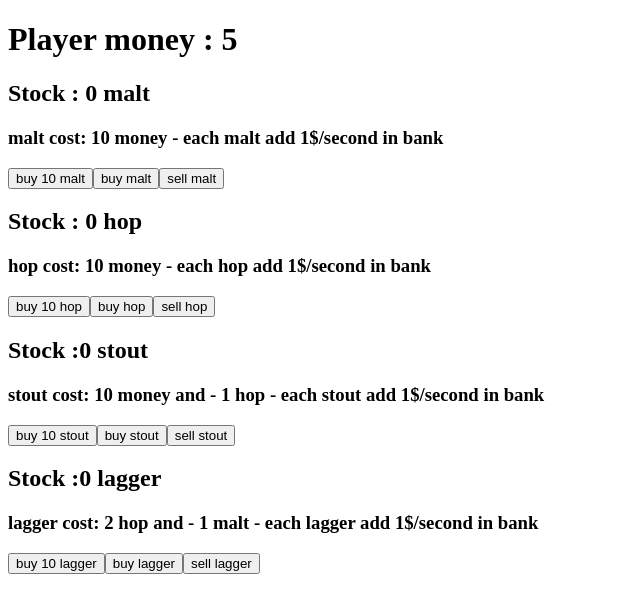
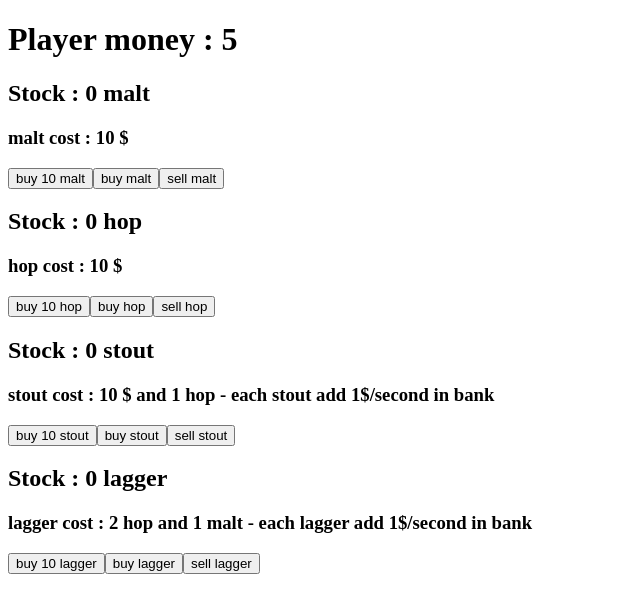
Before and after one commit to emmanuel-franc/beerclick, an Angular app: page / in a window 1280 px wide. Shown: the top 612 px of the page, without its empty margins (0-640 px from the left). Built offline with nearby package versions, Linux system fonts and the light colour scheme.

Commit message:
changed name of keys

```diff
--- a/src/app/app.component.html
+++ b/src/app/app.component.html
@@ -5,6 +5,6 @@
 </div>
 
 <div *ngFor="let beer of player.ressources.beers">
-  <h2>Stock :{{beer.qty}} {{beer.name }}</h2>
+  <h2>Stock : {{beer.qty}} {{beer.name }}</h2>
   <app-item [item]="beer"></app-item>
 </div>
--- a/src/app/app.component.ts
+++ b/src/app/app.component.ts
@@ -1,5 +1,5 @@
 import { Component } from '@angular/core';
-import { Beer, Consumable, Cost, Player } from "./models"
+import { Beer, Consumable, Price, Player } from "./models"
 
 @Component({
   selector: 'app-root',
@@ -9,33 +9,38 @@ import { Beer, Consumable, Cost, Player } from "./models"
 export class AppComponent {
 
   money: Consumable = {
-    name: 'money',
+    name: '$',
+    type: 'bank',
     qty: 0
   };
 
   hop: Consumable = {
     name: 'hop',
+    type: 'cereal',
     qty: 0,
-    cost: [new Cost(10, this.money)]
+    price: [new Price(10, this.money)]
   };
 
   malt: Consumable = {
     name: 'malt',
+    type: 'cereal',
     qty: 0,
-    cost: [new Cost(10, this.money)]
+    price: [new Price(10, this.money)]
   };
 
   stout: Beer = {
     name: 'stout',
+    type: 'beer',
     qty: 0,
-    cost: [new Cost(10, this.money), new Cost(1, this.hop)],
+    price: [new Price(10, this.money), new Price(1, this.hop)],
     ratio: 1.5
   };
 
   lagger: Beer = {
     name: 'lagger',
+    type: 'beer',
     qty: 0,
-    cost: [new Cost(2, this.hop), new Cost(1, this.malt)],
+    price: [new Price(2, this.hop), new Price(1, this.malt)],
     ratio: 1.2
   };
 
--- a/src/app/components/item/item.component.html
+++ b/src/app/components/item/item.component.html
@@ -1,5 +1,11 @@
-<h3>{{item.name}} cost:
-  <span *ngFor="let c of item.cost; let last = last;">{{c.qty}} {{c.type.name}} <span *ngIf="!last">and - </span></span> - each {{item.name}} add 1$/second in bank <!-- TODOAdd Income-->
+<h3>{{item.name}} cost :
+  <span *ngFor="let c of item.price; let last = last;">{{c.qty}} {{c.type.name}}
+    <span *ngIf="!last">and </span>
+  </span>
+
+  <span *ngIf="item.type != 'cereal'">
+  - each {{item.name}} add 1$/second in bank <!-- TODOAdd Income-->
+  </span>
 </h3>
 <button type="button" (click)="buy(item, 10)">buy 10 {{item.name}}</button>
 <button type="button" (click)="buy(item)">buy {{item.name}}</button>
--- a/src/app/components/item/item.component.ts
+++ b/src/app/components/item/item.component.ts
@@ -2,7 +2,7 @@ import { Component, Input } from '@angular/core';
 
 import { Consumable,
   Beer,
-  Cost,
+  Price,
   Player } from '../../models';
 
 @Component({
@@ -21,8 +21,8 @@ export class ItemComponent {
   isBuyable(item, multiplicator: number = 1): boolean {
     let buyable = true; // Item is true by default because ALL cost must be buyable
 
-    item.forEach((cost)=> {
-      if((cost.qty * multiplicator) > cost.type.qty) {
+    item.forEach((price)=> {
+      if((price.qty * multiplicator) > price.type.qty) {
         buyable = false; // If not buyable, set variable to false (see line 21)
       }
     });
@@ -31,9 +31,9 @@ export class ItemComponent {
   }
 
   buy(item, multiplicator: number = 1): void { // multiplicator default value = 1 (same as if statement)
-    if(this.isBuyable(item.cost)) {
-      item.cost.forEach((cost) => {
-        cost.type.qty -= (cost.qty * multiplicator);
+    if(this.isBuyable(item.price)) {
+      item.price.forEach((price) => {
+        price.type.qty -= (price.qty * multiplicator);
       });
 
       item.qty += 1;
@@ -46,9 +46,9 @@ export class ItemComponent {
       item.qty -= 1;
 
       // Add X% of the item cost, to the stock
-      item.cost.forEach((cost) => {
-        if(cost.type.name == "money") {
-          cost.type.qty += (cost.qty / 2);
+      item.price.forEach((price) => {
+        if(price.type.name == "money") {
+          price.type.qty += (price.qty / 2);
         }
       });
     }
--- a/src/app/models/beer.model.ts
+++ b/src/app/models/beer.model.ts
@@ -1,8 +1,9 @@
-import { Cost } from "./cost.model";
+import { Price } from "./price.model";
 
 export class Beer {
   name: string;
   qty: number;
-  cost: [Cost];
+  type: string;
+  price: [Price];
   ratio: number;
 }
--- a/src/app/models/consumable.model.ts
+++ b/src/app/models/consumable.model.ts
@@ -1,7 +1,8 @@
-import { Cost } from "./cost.model";
+import { Price } from "./price.model";
 
 export class Consumable {
   name: string;
   qty: number;
-  cost?: [Cost];
+  type: string;
+  price?: [Price];
 }
--- a/src/app/models/index.ts
+++ b/src/app/models/index.ts
@@ -1,4 +1,4 @@
 export * from "./beer.model";
 export * from "./consumable.model";
-export * from "./cost.model";
+export * from "./price.model";
 export * from "./player.model";
--- a/src/app/models/cost.model.ts
+++ b/src/app/models/price.model.ts
@@ -1,6 +1,6 @@
 import { Consumable } from "./consumable.model";
 
-export class Cost {
+export class Price {
   qty: number;
   type: Consumable;
 
```
